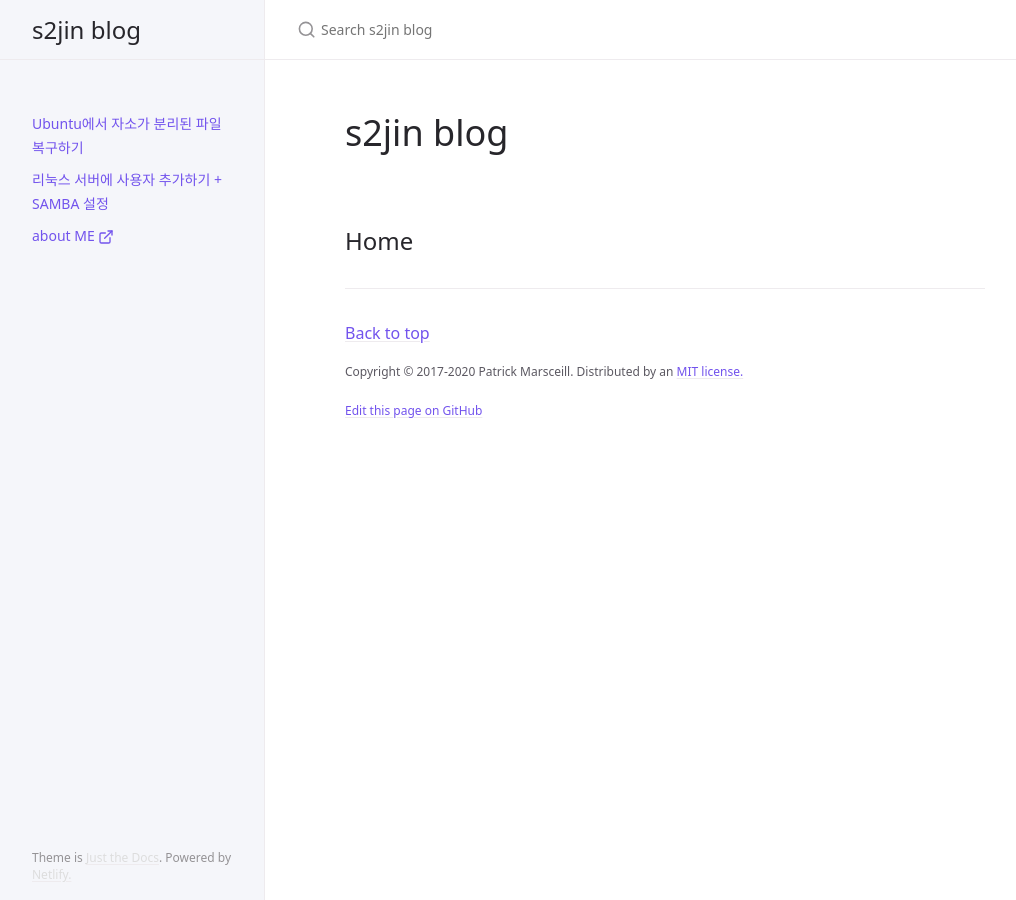
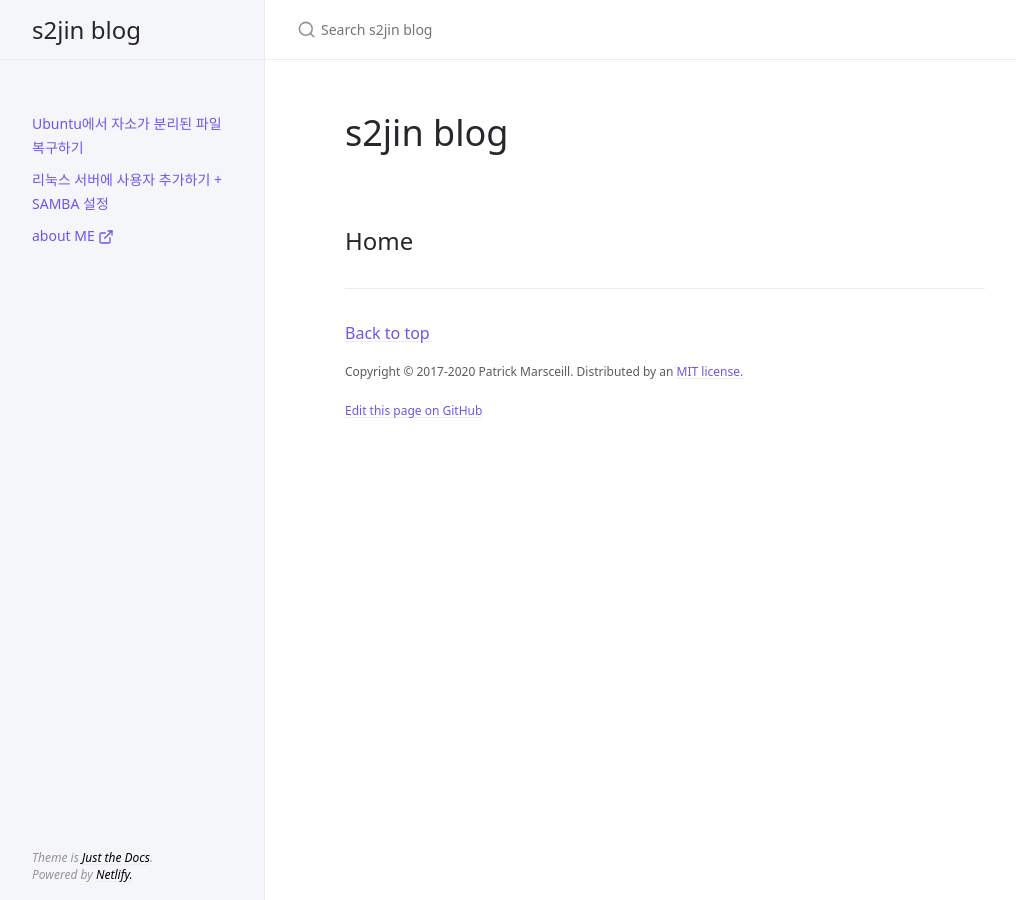
Before and after one commit to s2jin/blog, a Jekyll site: the page built from index.md, in a window 1280 px wide. Shown: the whole page, without its empty margins (107-1123 px from the left). Built offline with Jekyll 4.4.1, drawn with Linux system fonts in a browser that asks for light colours; cached includes are drawn as plain includes.

Commit message:
사이드바 하단 글 스타일 수정

```diff
--- a/_includes/components/sidebar.html
+++ b/_includes/components/sidebar.html
@@ -26,7 +26,7 @@
     {{ nav_footer_custom }}
   {% else %}
     <footer class="site-footer">
-      Theme is <a href="https://github.com/just-the-docs/just-the-docs" style="color:#ddd;">Just the Docs</a>. Powered by <a href="https://www.netlify.com/" style="color:#ddd;">Netlify.</a>
+      <i>Theme is <a href="https://github.com/just-the-docs/just-the-docs" style="color:black;">Just the Docs</a>.<br/>Powered by <a href="https://www.netlify.com/" style="color:black;">Netlify.</a></i>
     </footer>
   {% endif %}
 </div>
```
